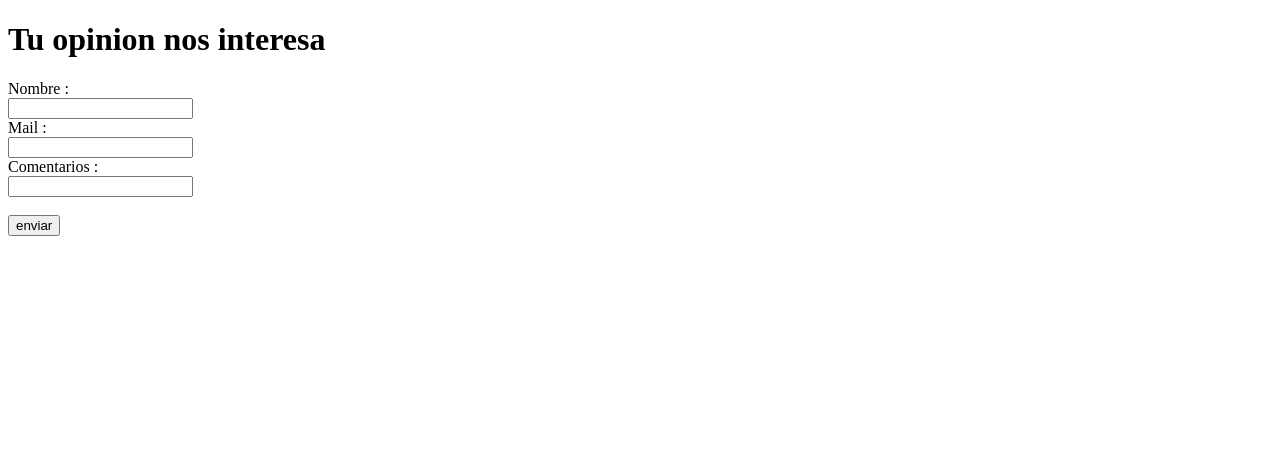
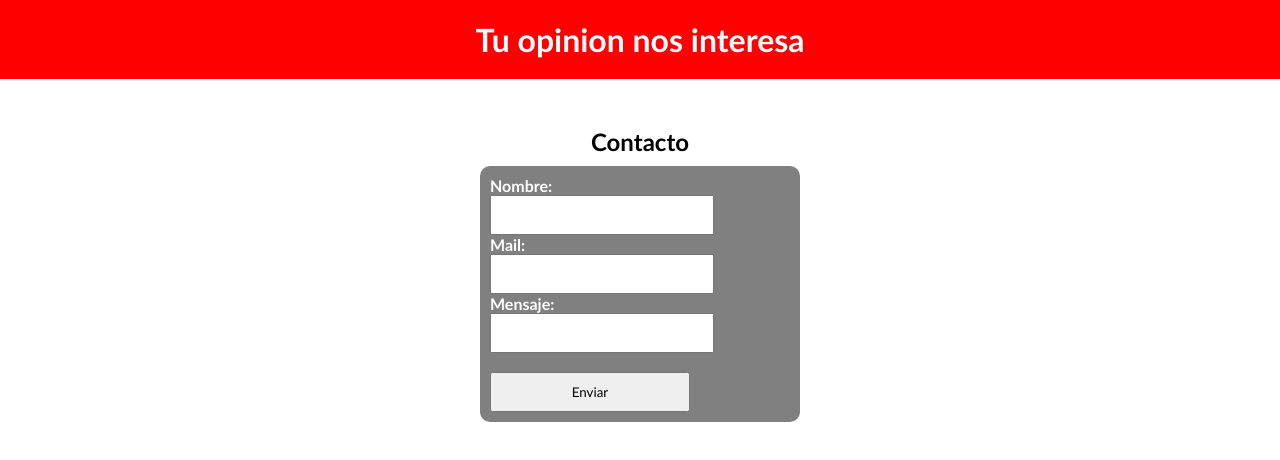
Before and after one commit to Maryolivera/mariolivera.github.io, a plain HTML site: page contacto.html in a window 1280 px wide. Drawn offline with Linux system fonts and the light colour scheme.

Commit message:
formulario de contacto
validacion del formulario

```diff
--- a/contacto.html
+++ b/contacto.html
@@ -1,21 +1,90 @@
 <!DOCTYPE html>
-<html lang="en">
+<html lang="es">
 <head>
     <meta charset="UTF-8">
     <meta name="viewport" content="width=device-width, initial-scale=1.0">
     <title>Document</title>
+    <link rel="stylesheet" type="text/css" href="estilo.css">
+
+
 </head>
 <body>
-    <h1>Tu opinion nos interesa</h1>
-    <form action ="/action_page.php">
-        <label for="fname">Nombre :</label><br>
-        <input type="text" id="fname" name="fname"><br>
-        <label for="fmail">Mail :</label><br>
-        <input type="mail" id="fmail" name="fmail"><br>
-        <label for="fcomentario">Comentarios :</label><br>
-        <input type="text" id="fcomentario" name="fcomentario"><br><br>
-        <input type="submit" value="enviar">
 
+    <h1>Tu opinion nos interesa</h1><br><br>
+
+ <div class="formulario">
+
+    <h2>Contacto</h2>
+    <form onsubmit="return validar()">
+
+        <label for="nombre" >Nombre:</label>
+        <input type="text" id ="nombre" name="nombre"><br>
+
+        <label for="mail">Mail:</label>
+        <input type="email" id="mail" name="mail"><br>
+
+        <label for="mensaje">Mensaje:</label>
+        <input type="text" id="mensaje" name="mensaje"><br><br>
+
+        <input type="submit" value="Enviar">
     </form>
+
+    <ul id="ltaErrores"></ul>
+    <ol id="ltaMensajes"></ol>
+
+  </div>
+
+
+
+ <script>
+    function validar(){
+        let sinError=true;
+        let nombre= document.getElementById("nombre");
+        let mensaje=document.getElementById("mensaje");
+        let mail=document.getElementById("mail");
+        let ltaErrores=document.getElementById("ltaErrores");
+        let ltaMensajes=document.getElementById("ltaMensajes");
+
+        ltaErrores.innerHTML="";
+        nombre.classList.remove("error");
+        mensaje.classList.remove("error");
+
+        if (nombre.value.trim()==""){
+            console.log("nombre invalido");
+            let item=document.createElement("li");
+            ltaErrores.appendChild(item);
+            item.innerHTML="Nombre Invalido";
+            nombre.classList.add("error");
+            sinError=false;
+        }
+
+        if (mensaje.value.trim()=="" || mensaje.value.length > 200){
+            console.log("mensaje invalido");
+            let item=document.createElement("li");
+            ltaErrores.appendChild(item);
+            item.innerHTML="Mensaje invalido";
+            mensaje.classList.add("error");
+            sinError=false;
+        }
+
+        if(sinError){
+            let item=document.createElement("li");
+            ltaMensajes.appendChild(item);
+            item.innerHTML=nombre.value+" <b>escribio :</b>"+mensaje.value;
+            mensaje.value="";
+
+            mensaje.focus();
+        }
+
+
+
+        return false;
+
+
+    }
+ </script>
+
+
+
 </body>
 </html>
--- a/estilo.css
+++ b/estilo.css
@@ -57,4 +57,34 @@ nav ul{
 }
 .ofer P{
     color: red;
+    text-align: center;
+    font-family: Arial, Helvetica, sans-serif;
+
 }
+*{font-family: calibri;}
+
+form label{
+    display: block;
+    font-weight:bold;
+    color: white;
+
+}
+
+form{
+    background-color: gray;
+    margin: 0 auto;
+    width: 300px;
+    padding: 10px;
+    border-radius:  10px;
+}
+form input{
+    padding: 10px;
+    width: 200px;
+}
+.error{
+    border: 3px solid red;
+
+}
+.formulario ul , ol{
+    text-align: center;
+}
```
Also changed, not shown: main.js (+25 -1 lines).
